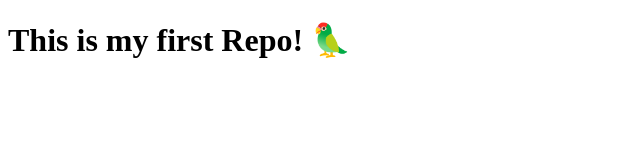
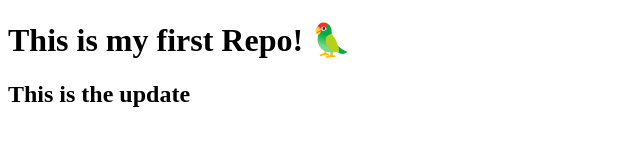
Before and after one commit to HayleyW-lab/my-first-repo, a plain HTML site: page index.html in a window 1280 px wide. Shown: the whole page, without its empty margins (0-640 px from the left). Drawn offline with Linux system fonts and the light colour scheme.

Commit message:
added to CSS and h2 in html

```diff
--- a/index.html
+++ b/index.html
@@ -10,7 +10,7 @@
 
 <body>
     <h1>This is my first Repo! 🦜</h1>
-
+    <h2>This is the update</h2>
 </body>
 
 </html>
```
